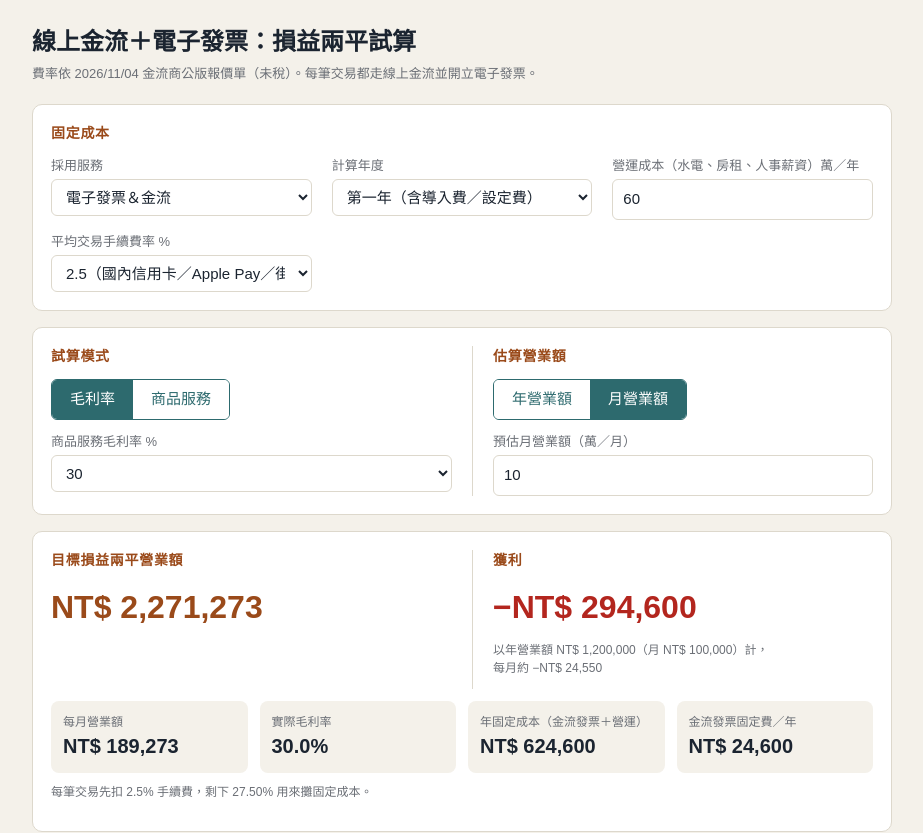
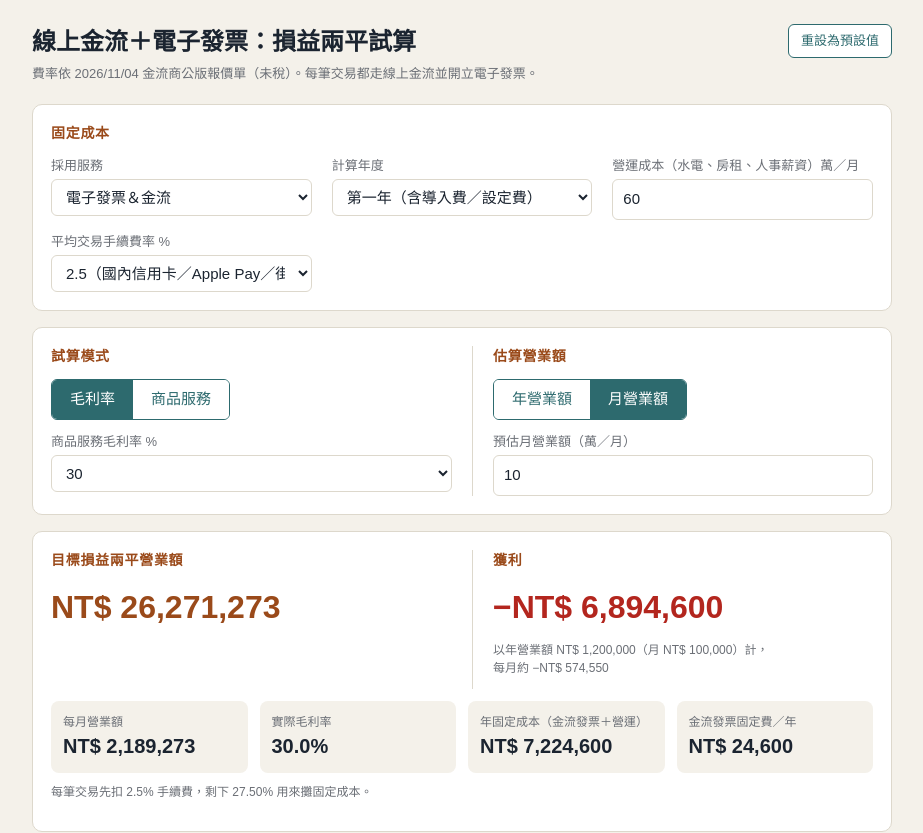
Before and after one commit to gicoi-lab/calc.gicoi.io, a Vue app: page / in a window 1280 px wide. Shown: the top 833 px of the page, without its empty margins (178-1101 px from the left). Built offline with nearby package versions, Linux system fonts and the light colour scheme.

Commit message:
Add reset-to-defaults button; opex unit follows year/month revenue toggle
Co-Authored-By: Claude Opus 5.5 <noreply@anthropic.com>

```diff
--- a/src/App.vue
+++ b/src/App.vue
@@ -3,12 +3,15 @@ import { ref, computed, watch } from 'vue'
 import { MARGINS, breakeven, svcFixed, ntd, profit, signedNtd } from './calc.js'
 
 // 輸入值存在 localStorage；隱私模式等無法存取時退回預設值
+const defaults = []
 const saved = (key, init) => {
+  const init0 = init
   try {
     const s = localStorage.getItem('calc:' + key)
     if (s !== null) init = JSON.parse(s)
   } catch {}
   const r = ref(init)
+  defaults.push([r, init0])
   watch(r, v => {
     try { localStorage.setItem('calc:' + key, JSON.stringify(v)) } catch {}
   })
@@ -25,18 +28,25 @@ const cost = saved('cost', 700)
 const price = saved('price', 1000)
 const revenue = saved('revenue', 10) // 萬
 const revYearly = saved('revYearly', false)
-const annualRev = computed(() => (+revenue.value || 0) * 10000 * (revYearly.value ? 1 : 12))
+const reset = () => defaults.forEach(([r, d]) => (r.value = d))
+
+// 營業額與營運成本共用年／月單位（萬）
+const perYear = computed(() => (revYearly.value ? 1 : 12))
+const annualRev = computed(() => (+revenue.value || 0) * 10000 * perYear.value)
+const unit = computed(() => (revYearly.value ? '年' : '月'))
 // 切換年／月時換算數值，維持同一個營業規模
 const setRevYearly = y => {
   if (y === revYearly.value) return
-  revenue.value = Math.round((+revenue.value || 0) * (y ? 12 : 1 / 12) * 100) / 100
+  const k = y ? 12 : 1 / 12
+  revenue.value = Math.round((+revenue.value || 0) * k * 100) / 100
+  opex.value = Math.round((+opex.value || 0) * k * 100) / 100
   revYearly.value = y
 }
 
 const isM = computed(() => mode.value === 'margin')
 const invOnly = computed(() => svc.value === 'inv')
 const base = computed(() => svcFixed(year.value, svc.value))
-const F = computed(() => base.value + (+opex.value || 0) * 10000)
+const F = computed(() => base.value + (+opex.value || 0) * 10000 * perYear.value)
 const fee = computed(() => (invOnly.value ? 0 : +feePct.value / 100))
 const m = computed(() =>
   isM.value ? marginPct.value / 100 : price.value > 0 ? (price.value - cost.value) / price.value : 0
@@ -56,7 +66,10 @@ const rows = computed(() =>
 
 <template>
   <main>
-    <h1>線上金流＋電子發票：損益兩平試算</h1>
+    <div class="head">
+      <h1>線上金流＋電子發票：損益兩平試算</h1>
+      <button class="reset" @click="reset">重設為預設值</button>
+    </div>
     <p class="sub">費率依 2026/11/04 金流商公版報價單（未稅）。每筆交易都走線上金流並開立電子發票。</p>
 
     <div class="card">
@@ -78,7 +91,7 @@ const rows = computed(() =>
           </select>
         </div>
         <div>
-          <label for="opex">營運成本（水電、房租、人事薪資）萬／年</label>
+          <label for="opex">營運成本（水電、房租、人事薪資）萬／{{ unit }}</label>
           <input id="opex" v-model.number="opex" type="number" min="0" step="1">
         </div>
         <div>
@@ -126,7 +139,7 @@ const rows = computed(() =>
             <button :class="{ on: revYearly }" @click="setRevYearly(true)">年營業額</button>
             <button :class="{ on: !revYearly }" @click="setRevYearly(false)">月營業額</button>
           </div>
-          <label for="revenue">預估{{ revYearly ? '年' : '月' }}營業額（萬／{{ revYearly ? '年' : '月' }}）</label>
+          <label for="revenue">預估{{ unit }}營業額（萬／{{ unit }}）</label>
           <input id="revenue" v-model.number="revenue" type="number" min="0" step="1">
         </div>
       </div>
--- a/src/style.css
+++ b/src/style.css
@@ -28,3 +28,6 @@ tr.pick td{background:#fdf3ea;font-weight:700}
 .cols>div+div{border-left:1px solid var(--line);padding-left:20px}
 .loss{color:#b3261e}
 @media (max-width:640px){.cols{grid-template-columns:1fr}.cols>div+div{border-left:0;padding-left:0;border-top:1px solid var(--line);padding-top:16px}}
+.head{display:flex;justify-content:space-between;align-items:flex-start;gap:12px}
+.reset{flex:none;border:1px solid var(--teal);background:#fff;color:var(--teal);padding:6px 12px;border-radius:6px;font:inherit;font-size:13px;cursor:pointer}
+.reset:hover{background:var(--teal);color:#fff}
```
